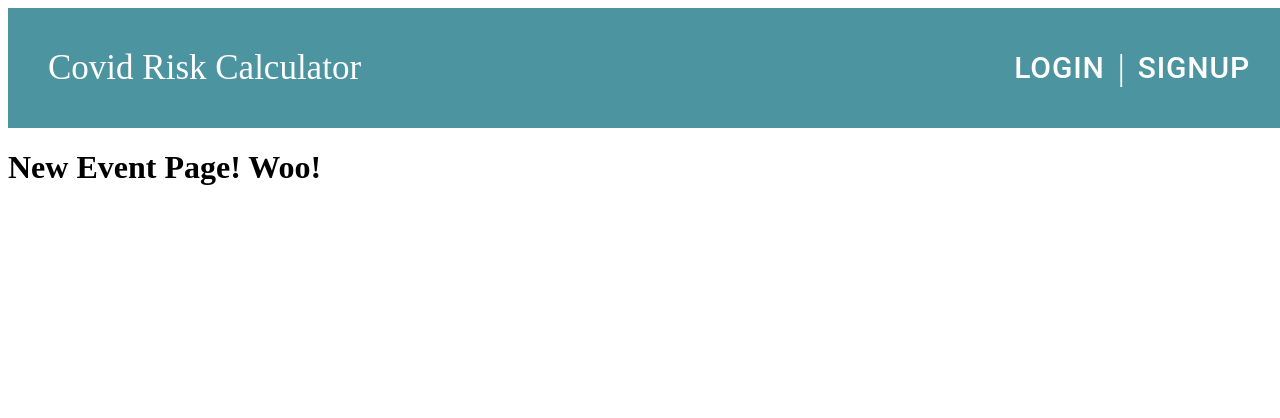
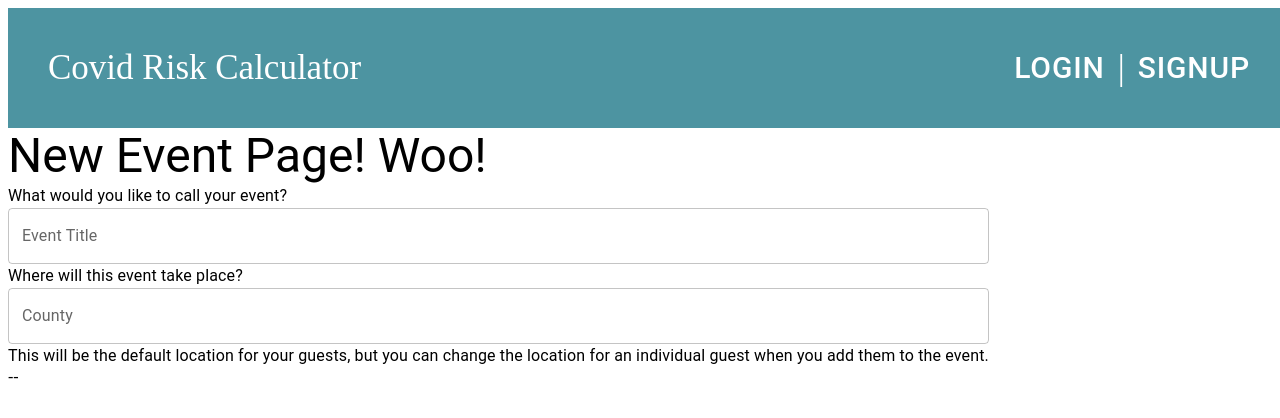
Before and after one commit to COVID-Risk-Calculator/Front-End, a React (Create React App) app in the folder covidcalculator/: page /new in a window 1280 px wide. Shown: the top 418 px of the page. Built offline with nearby package versions, Linux system fonts and the light colour scheme.

Commit message:
form for new event started - had issues with date picker

```diff
--- a/covidcalculator/src/Components/NewEvent.js
+++ b/covidcalculator/src/Components/NewEvent.js
@@ -1,5 +1,36 @@
+import { FormControl, TextField, Typography } from "@mui/material";
+import { MuiPickersUtilsProvider } from '@material-ui/pickers'
+import LuxonUtils from '@date-io/luxon'
+import { DesktopDatePicker } from '@mui/x-date-pickers/DesktopDatePicker';
+import { useState } from "react";
+import dayjs from 'dayjs'
+import { LocalizationProvider } from "@mui/x-date-pickers";
+
 export default function NewEvent() {
+    const [dateValue, setDateValue] = useState(dayjs('2022-04-07'));
+
     return (
-        <h1>New Event Page! Woo!</h1>
+        <>
+            <Typography variant="h3">New Event Page! Woo!</Typography>
+            <FormControl>
+                <Typography>What would you like to call your event?</Typography>
+                <TextField
+                    id="event-title"
+                    label="Event Title"
+                    variant="outlined"
+                />
+                <Typography>Where will this event take place?</Typography>
+                <TextField
+                    id="event-county"
+                    label="County"
+                    variant="outlined"
+                />
+                <Typography>
+                    This will be the default location for your guests, but you
+                    can change the location for an individual guest when you add
+                    them to the event.
+                </Typography> --
+            </FormControl>
+        </>
     );
 }
```
Also changed, not shown: covidcalculator/package.json (line endings or trailing spaces), 1 other file (tests, documents, lock files or other folders).
